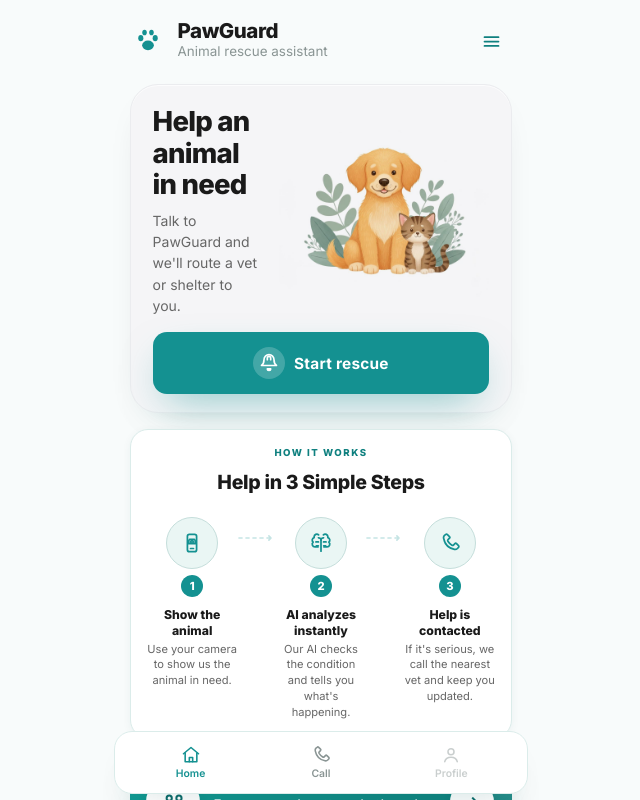
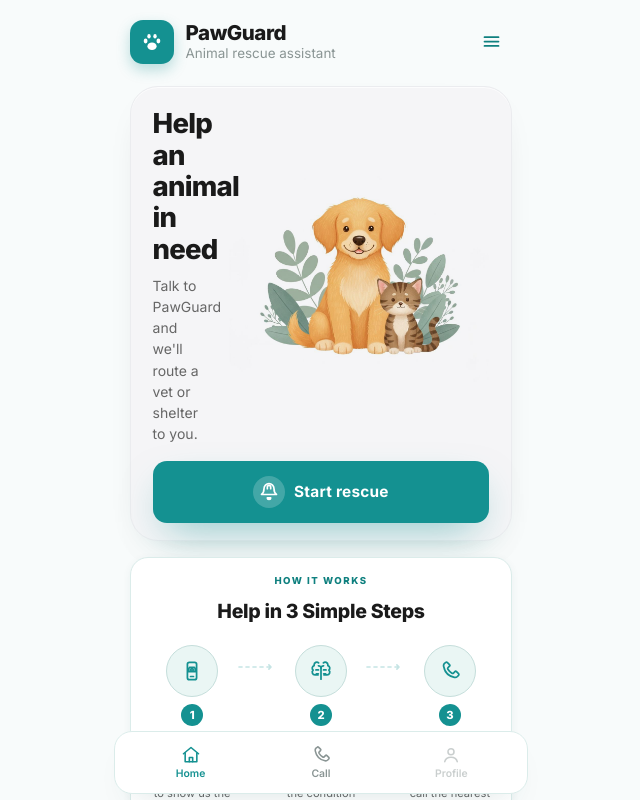
Before and after one commit to KavinduGama/Cursor-Hackathon---PawGuard, a React (Vite) app in the folder frontend/: page / in a window 1280 px wide. Shown: the whole page, without its empty margins (319-959 px from the left). Built offline with nearby package versions, Linux system fonts and the light colour scheme; no server answers.

Commit message:
style: enhance hero and logo visuals
Enlarge hero illustration and redesign header logo for clarity.

Co-authored-by: Kavindu Deshappriya Gammanpila <175528993+KavinduGama@users.noreply.github.com>

```diff
--- a/frontend/src/components/AppIcons.jsx
+++ b/frontend/src/components/AppIcons.jsx
@@ -137,11 +137,11 @@ export function PawIcon({ size = 20 }) {
       fill="currentColor"
       aria-hidden
     >
-      <ellipse cx="12" cy="16" rx="4.4" ry="3.6" />
-      <ellipse cx="6.6" cy="10.6" rx="1.9" ry="2.3" />
-      <ellipse cx="17.4" cy="10.6" rx="1.9" ry="2.3" />
-      <ellipse cx="9.4" cy="6.4" rx="1.7" ry="2.1" />
-      <ellipse cx="14.6" cy="6.4" rx="1.7" ry="2.1" />
+      <ellipse cx="12" cy="16.2" rx="4.6" ry="3.8" />
+      <ellipse cx="5.6" cy="11" rx="1.9" ry="2.4" />
+      <ellipse cx="18.4" cy="11" rx="1.9" ry="2.4" />
+      <ellipse cx="9" cy="6.2" rx="1.7" ry="2.2" />
+      <ellipse cx="15" cy="6.2" rx="1.7" ry="2.2" />
     </svg>
   );
 }
--- a/frontend/src/styles.css
+++ b/frontend/src/styles.css
@@ -226,18 +226,19 @@ a {
 
 .landing-logo-chip {
   flex-shrink: 0;
-  width: 36px;
-  height: 36px;
-  display: grid;
-  place-items: center;
-  background: transparent;
-  color: var(--green);
+  width: 44px;
+  height: 44px;
+  border-radius: 13px;
+  background: var(--green);
+  color: #fff;
+  display: grid;
+  place-items: center;
+  box-shadow: 0 6px 14px rgba(20, 145, 145, 0.28);
 }
 
 .landing-logo-chip svg {
-  width: 32px;
-  height: 32px;
-  stroke-width: 2px;
+  width: 24px;
+  height: 24px;
 }
 
 .landing-shell .landing-topbar .brand-name {
@@ -312,7 +313,7 @@ a {
 }
 
 .landing-hero-art {
-  width: clamp(150px, 46vw, 210px);
+  width: clamp(180px, 56vw, 260px);
   flex-shrink: 0;
 }
 
```
